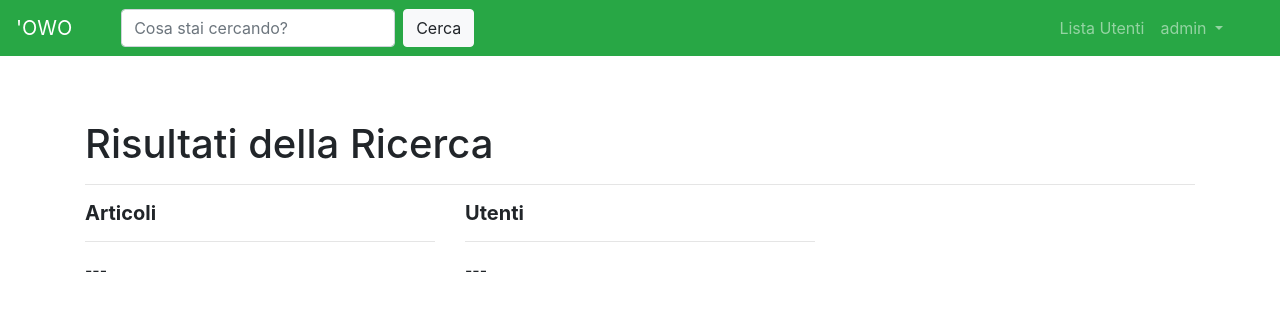
After one commit to jihed98/DjangoProject, a Django app: page /cerca/ in a window 1280 px wide. The commit adds this page. Shown: the top 311 px of the page. Run offline with Django 3.2, Linux system fonts and the light colour scheme; a user stored in the database is signed in; some libraries are stand-ins or nearby versions.

Commit message:
Search Bar

```diff
--- /dev/null
+++ b/code/WordCommunity/core/templates/core/cerca.html
@@ -0,0 +1,32 @@
+{% extends 'base.html' %}
+
+{% block head_title %}{{ block.super }} - Cerca nel Forum{% endblock head_title %}
+
+{% block content %}
+    <h1 class="mt-3">Risultati della Ricerca</h1>
+    <hr>
+    <div class="row mt-3">
+        <div class="col-4">
+            <h5><strong>Articoli</strong></h5>
+            <hr>
+            {% if articoli %}
+                {% for articolo in articoli %}
+                    <p>¤ <a href="{{ articolo.get_absolute_url }}">{{ articolo.titolo }}</a></p>
+                {% endfor %}
+            {% else %}
+                <p>---</p>
+            {% endif %}
+        </div>
+        <div class="col-4">
+            <h5><strong>Utenti</strong></h5>
+            <hr>
+            {% if users %}
+                {% for utente in users %}
+                    <p><a href="{% url 'user_profile' username=utente.username %}">@{{ utente }}</a></p>
+                {% endfor %}
+            {% else %}
+                <p>---</p>
+            {% endif %}
+        </div>
+    </div>
+{% endblock content %}
--- a/code/WordCommunity/core/urls.py
+++ b/code/WordCommunity/core/urls.py
@@ -6,5 +6,6 @@ urlpatterns = [
     path('', login_required(views.HomeView.as_view()), name='homepage'),
     path('users/', login_required(views.UserList.as_view()), name='user_list'),
     path('user/<username>/', login_required(views.userProfileView), name='user_profile'),
+    path('cerca/', login_required(views.cerca), name='cerca'),
 
 ]
--- a/code/WordCommunity/core/views.py
+++ b/code/WordCommunity/core/views.py
@@ -1,4 +1,4 @@
-from django.shortcuts import render, get_object_or_404
+from django.shortcuts import render, get_object_or_404, redirect
 from django.contrib.auth.models import User
 from django.views.generic.list import ListView
 from forum.models import Articolo
@@ -8,9 +8,24 @@ from forum.models import Articolo
  #   return render(request, 'core/homepage.html')
 
 class HomeView(ListView):
-    queryset = Articolo.objects.all()
+    queryset = Articolo.objects.all().order_by("-pk")
     template_name = 'core/homepage.html'
     context_object_name ="lista_articoli"
+
+
+def cerca(request,):
+    if "q" in request.GET:
+        querystring = request.GET.get("q")
+        print(querystring)
+        if len(querystring) == 0:
+            return redirect("/cerca/")
+        articoli = Articolo.objects.filter(titolo__icontains=querystring)
+        users = User.objects.filter(username__icontains=querystring)
+        print(users)
+        context = {"articoli": articoli, "users": users}
+        return render(request, 'core/cerca.html', context)
+    else:
+        return render(request, 'core/cerca.html')
 
 
 def userProfileView(request, username, ):
--- a/code/WordCommunity/templates/base.html
+++ b/code/WordCommunity/templates/base.html
@@ -19,6 +19,13 @@
           </button>
 
           <div class="collapse navbar-collapse" id="navbarSupportedContent">
+
+          <div class="container">
+
+            <form class="form-inline my-2 my-lg-0" action="{% url 'cerca' %}">
+                  <input name="q" class="form-control mr-sm-2" type="search" placeholder="Cosa stai cercando?" aria-label="Search">
+                  <button class="btn btn-light my-2 my-sm-0" type="submit">Cerca</button>
+                </form>
 
 
             <ul class="navbar-nav ml-auto">
@@ -46,7 +53,7 @@
                   </li>
               {% endif %}
             </ul>
-
+          </div>
           </div>
 
 
```
Also changed, not shown: code/WordCommunity/db.sqlite3.
